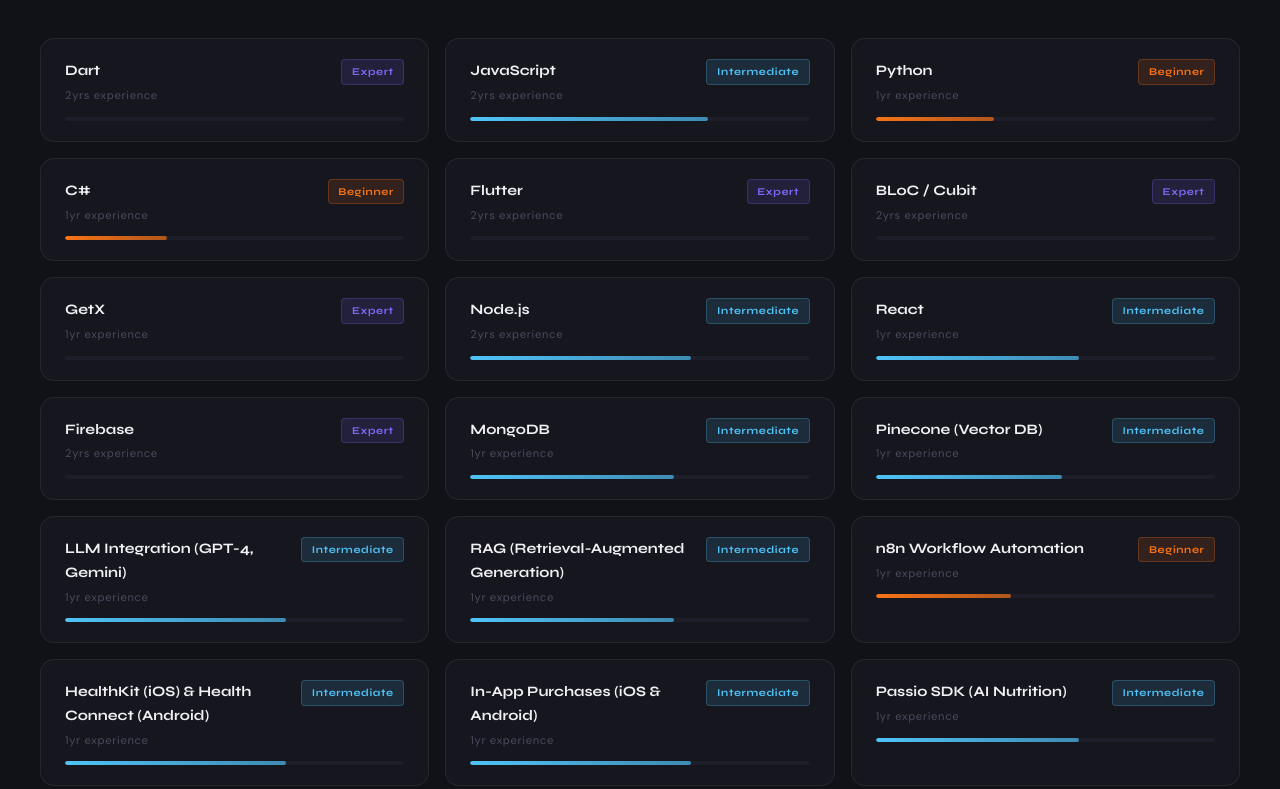
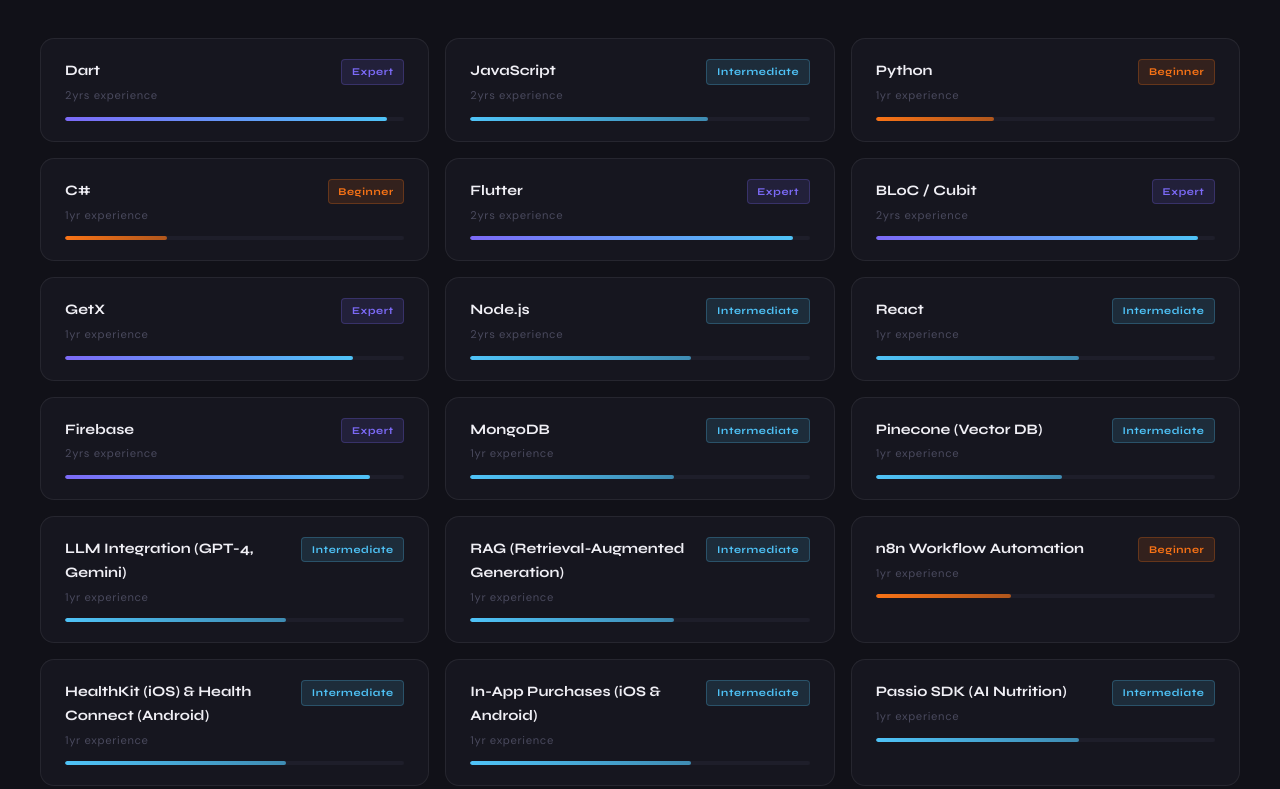
Before and after one commit to MukundVarsani/portfolio, a React (Vite) app: page / in a window 1280 px wide. Shown: the part 2111-2900 px from the top of the page. Built offline with nearby package versions, Linux system fonts and the light colour scheme.

Commit message:
fix skills section animation issue

```diff
--- a/src/components/Skills.jsx
+++ b/src/components/Skills.jsx
@@ -1,5 +1,5 @@
-import { useState } from 'react'
-import { motion, AnimatePresence } from 'framer-motion'
+import { useState, useRef } from 'react'
+import { motion, AnimatePresence, useInView } from 'framer-motion'
 import { skills } from '../data/portfolio'
 
 const CATEGORIES = ['All', ...Array.from(new Set(skills.map(s => s.category)))]
@@ -17,11 +17,13 @@
 
 export default function Skills() {
   const [active, setActive] = useState('All')
+  const sectionRef = useRef(null)
+  const isInView = useInView(sectionRef, { once: true, margin: '-100px' })
 
   const filtered = active === 'All' ? skills : skills.filter(s => s.category === active)
 
   return (
-    <section id="skills" style={{ padding: '7rem 2rem', position: 'relative', background: 'var(--bg-2)' }}>
+    <section ref={sectionRef} id="skills" style={{ padding: '7rem 2rem', position: 'relative', background: 'var(--bg-2)' }}>
       <div style={{ maxWidth: 1200, margin: '0 auto' }}>
         {/* Label */}
         <motion.div
@@ -135,12 +137,11 @@
                   <motion.div
                     className="skill-bar-fill"
                     initial={{ scaleX: 0 }}
-                    whileInView={{ scaleX: 1 }}
-                    viewport={{ once: true }}
-                    transition={{ duration: 0.8, delay: 0.2 + i * 0.03, ease: [0.22, 1, 0.36, 1] }}
+                    animate={isInView ? { scaleX: 1 } : { scaleX: 0 }}
+                    transition={{ duration: 0.8, delay: 0.3 + i * 0.04, ease: [0.22, 1, 0.36, 1] }}
                     style={{
                       width: `${skill.level}%`,
-                      background: `linear-gradient(90deg, ${proficiencyColor[skill.proficiency]}, ${skill.proficiency === 'expert' ? 'var(--accent-2)' : proficiencyColor[skill.proficiency]}aa)`,
+                      background: `linear-gradient(90deg, ${proficiencyColor[skill.proficiency]}, ${skill.proficiency === 'expert' ? '#4fc3f7' : `${proficiencyColor[skill.proficiency]}aa`})`,
                     }}
                   />
                 </div>
--- a/src/data/portfolio.js
+++ b/src/data/portfolio.js
@@ -27,7 +27,7 @@
   { category: "Languages", name: "C#", proficiency: "beginner", years: 1, level: 30 },
   // Frameworks
   { category: "Frameworks & Libraries", name: "Flutter", proficiency: "expert", years: 2, level: 95 },
-  { category: "Frameworks & Libraries", name: "BLoC / Cubit", proficiency: "expert", years: 2, level: 90 },
+  { category: "Frameworks & Libraries", name: "BLoC / Cubit", proficiency: "expert", years: 2, level: 95 },
   { category: "Frameworks & Libraries", name: "GetX", proficiency: "expert", years: 1, level: 85 },
   { category: "Frameworks & Libraries", name: "Node.js", proficiency: "intermediate", years: 2, level: 65 },
   { category: "Frameworks & Libraries", name: "React", proficiency: "intermediate", years: 1, level: 60 },
@@ -44,7 +44,7 @@
   { category: "Platform Integrations", name: "In-App Purchases (iOS & Android)", proficiency: "intermediate", years: 1, level: 65 },
   { category: "Platform Integrations", name: "Passio SDK (AI Nutrition)", proficiency: "intermediate", years: 1, level: 60 },
   // Dev Tools
-  { category: "Dev Tools", name: "Git & GitHub", proficiency: "expert", years: 2, level: 90 },
+  { category: "Dev Tools", name: "Git & GitHub", proficiency: "expert", years: 2, level: 80 },
   { category: "Dev Tools", name: "Android Studio & VS Code", proficiency: "expert", years: 2, level: 90 },
 ];
 
```
